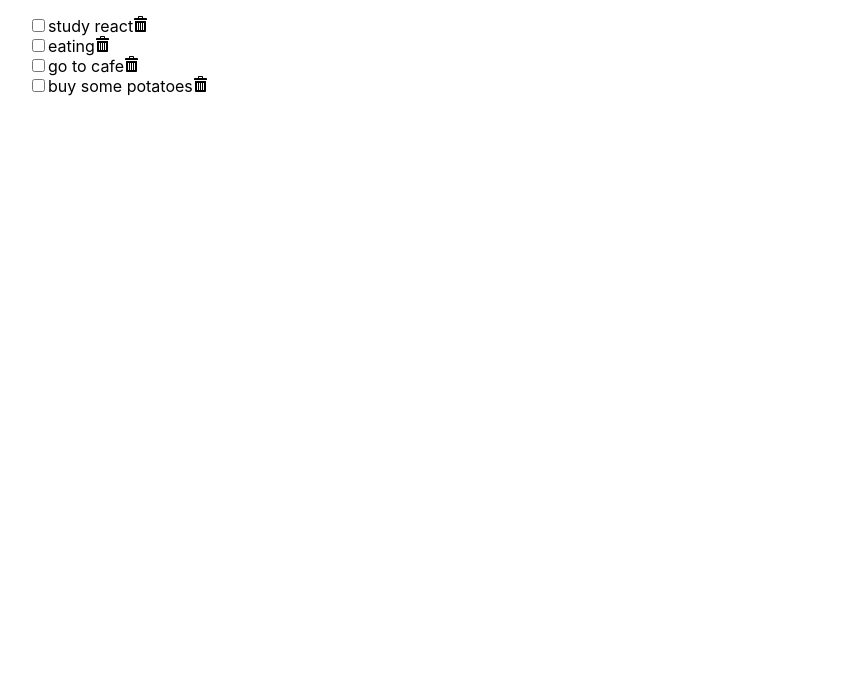
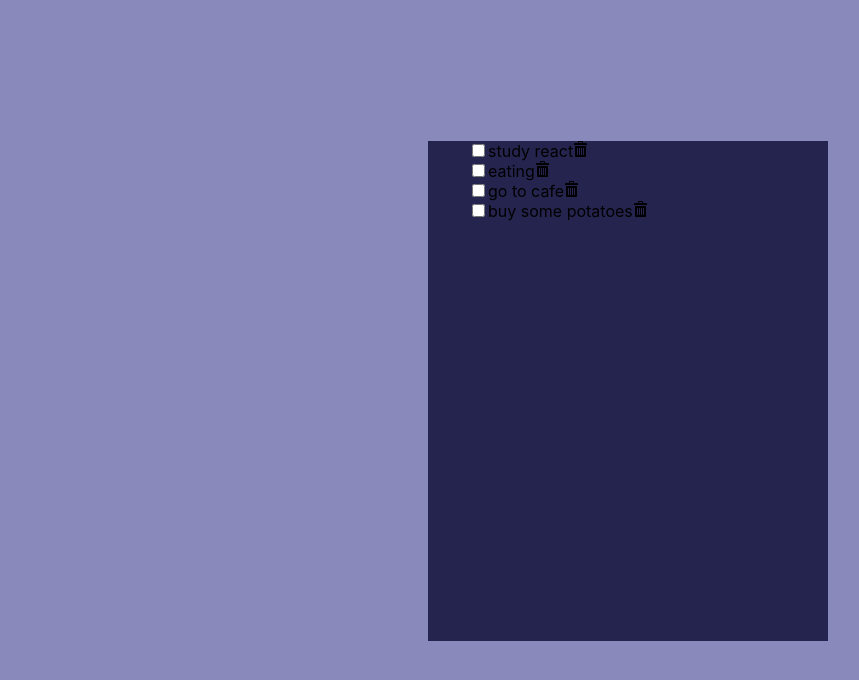
Before and after one commit to youmeSon/check-list, a React (Create React App) app: page / in a window 1280 px wide. Shown: the top 680 px of the page, without its empty margins (12-871 px from the left). Built offline with nearby package versions, Linux system fonts and the light colour scheme.

Commit message:
add background style

```diff
--- a/src/components/Items.jsx
+++ b/src/components/Items.jsx
@@ -1,4 +1,5 @@
 import React, { useState } from "react";
+import styles from "./items.module.css";
 import Item from "./item";
 
 export default function Items() {
@@ -10,11 +11,13 @@ export default function Items() {
   ];
   return (
     <div>
-      <ul>
-        {items.map((item) => (
-          <Item todo={item.todo} key={item.id} />
-        ))}
-      </ul>
+      <div className={styles.items}>
+        <ul>
+          {items.map((item) => (
+            <Item todo={item.todo} key={item.id} />
+          ))}
+        </ul>
+      </div>
     </div>
   );
 }
--- /dev/null
+++ b/src/components/items.module.css
@@ -0,0 +1,7 @@
+.items {
+  width: 400px;
+  height: 500px;
+  background-color: rgb(36, 36, 79);
+  margin: auto;
+  transform: translateY(25%);
+}
--- a/src/index.css
+++ b/src/index.css
@@ -1,13 +1,14 @@
 body {
   margin: 0;
-  font-family: -apple-system, BlinkMacSystemFont, 'Segoe UI', 'Roboto', 'Oxygen',
-    'Ubuntu', 'Cantarell', 'Fira Sans', 'Droid Sans', 'Helvetica Neue',
+  font-family: -apple-system, BlinkMacSystemFont, "Segoe UI", "Roboto", "Oxygen",
+    "Ubuntu", "Cantarell", "Fira Sans", "Droid Sans", "Helvetica Neue",
     sans-serif;
   -webkit-font-smoothing: antialiased;
   -moz-osx-font-smoothing: grayscale;
+  background-color: rgb(137, 137, 187);
 }
 
 code {
-  font-family: source-code-pro, Menlo, Monaco, Consolas, 'Courier New',
+  font-family: source-code-pro, Menlo, Monaco, Consolas, "Courier New",
     monospace;
 }
```
